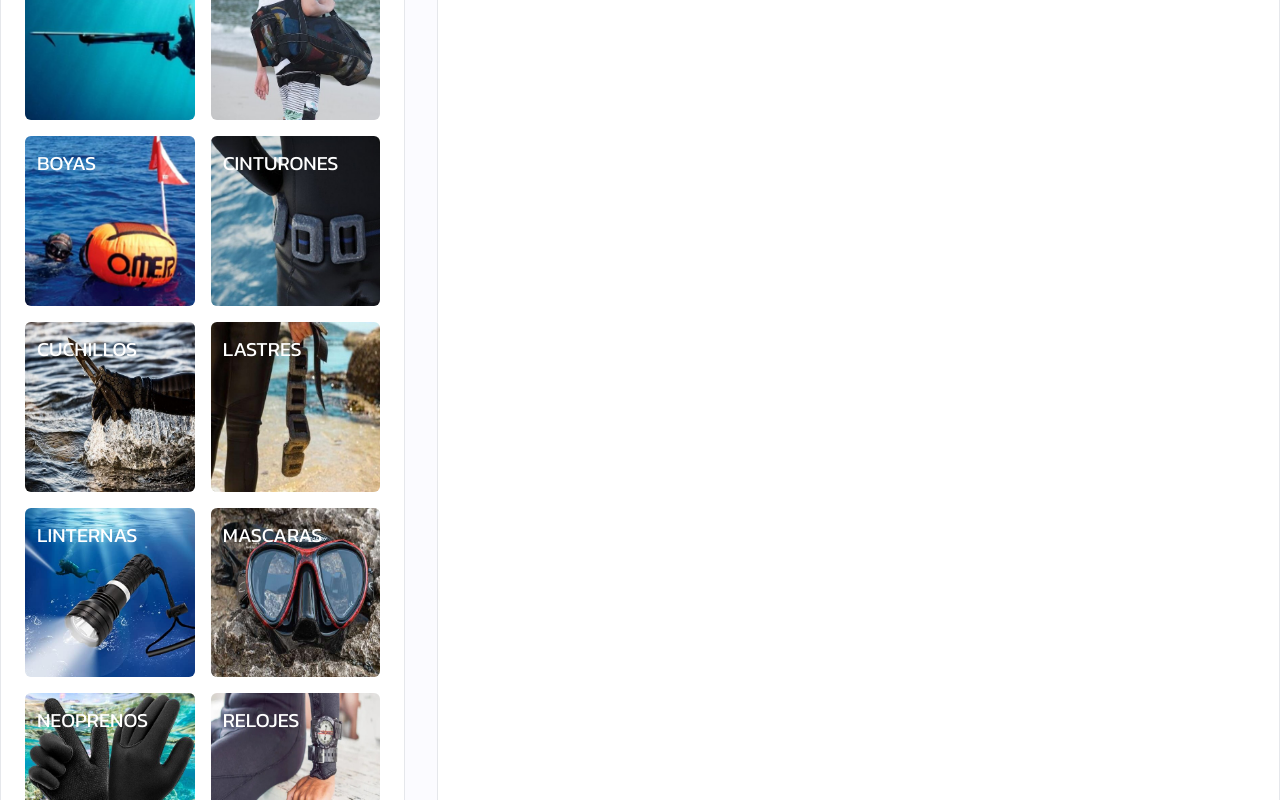
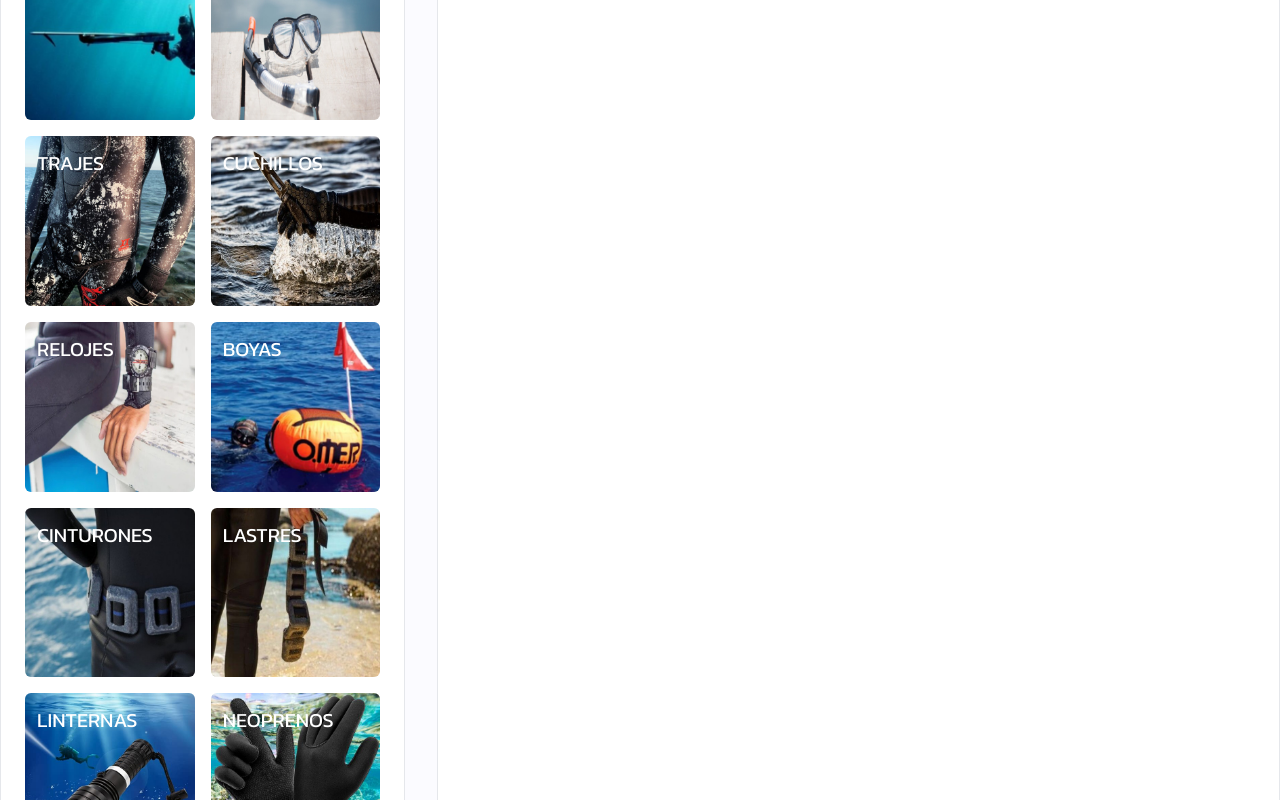
Before and after one commit to lucascastro29/Cazasubmarina_next, a Next.js app in the folder cazasubmarina/: page /equipos in a window 1280 px wide. Shown: the part 540-1340 px from the top of the page. Built offline with nearby package versions, Linux system fonts and the light colour scheme; no server answers.

Commit message:
ordene categorias

```diff
--- a/cazasubmarina/app/Nosotros/page.tsx
+++ b/cazasubmarina/app/Nosotros/page.tsx
@@ -3,7 +3,12 @@
 import React from 'react';
 import Carousel from '../ui/nosotros/Carousel';
 import InstructorCard from '../ui/nosotros/InstructorCard';
+import { Kanit } from 'next/font/google';
 
+const kanit = Kanit({
+  weight: '400',
+  subsets: ['latin']
+});
 const instructors = [
   {
     name: 'Juan Pérez',
@@ -21,7 +26,7 @@ const instructors = [
 ];
 
 export default function Page(){
-  return (
+  return (<div className={kanit.className}>
     <div className="container mx-auto py-8 px-4">
       {/* Sección ¿Quiénes Somos? */}
       <section className="mb-12">
@@ -95,5 +100,6 @@ export default function Page(){
         </form>
       </section>
     </div>
+    </div>
   );
 };
--- a/cazasubmarina/app/Viajes/page.tsx
+++ b/cazasubmarina/app/Viajes/page.tsx
@@ -3,7 +3,12 @@
 import React from 'react';
 import Carousel from '../ui/viajes/Carousel';
 import TripCard from '../ui/viajes/TripCard';
+import { Kanit } from 'next/font/google';
 
+const kanit = Kanit({
+  weight: '400',
+  subsets: ['latin']
+});
 const trips = [
   {
     image: 'https://via.placeholder.com/800x400',
@@ -26,7 +31,7 @@ const trips = [
 ];
 
 const TravelPage = () => {
-  return (
+  return (<div className={kanit.className}>
     <div className="container mx-auto py-8 px-4">
       <h1 className="text-3xl font-bold mb-6">VIAJES</h1>
       <Carousel />
@@ -42,6 +47,7 @@ const TravelPage = () => {
         ))}
       </div>
     </div>
+    </div>
   );
 };
 
--- a/cazasubmarina/app/equipos/page.tsx
+++ b/cazasubmarina/app/equipos/page.tsx
@@ -12,8 +12,8 @@ const kanit = Kanit({
   subsets: ['latin']
 });
 
-const categorias = [ 'ACCESORIOS', 'ALETAS', 'ARPONES', 'BOLSOS', 'BOYAS', 'CINTURONES', 'CUCHILLOS', 'LASTRES',
-'LINTERNAS', 'MASCARAS', 'NEOPRENOS', 'RELOJES', 'RESPIRADORES', 'TRAJES'
+const categorias = [  'MASCARAS','ALETAS', 'ARPONES', 'RESPIRADORES', 'TRAJES', 'CUCHILLOS', 'RELOJES','BOYAS', 'CINTURONES', 'LASTRES','LINTERNAS',  'NEOPRENOS','ACCESORIOS', 'BOLSOS',
+
 ]
 
 export default function EquiposPage() {
```
